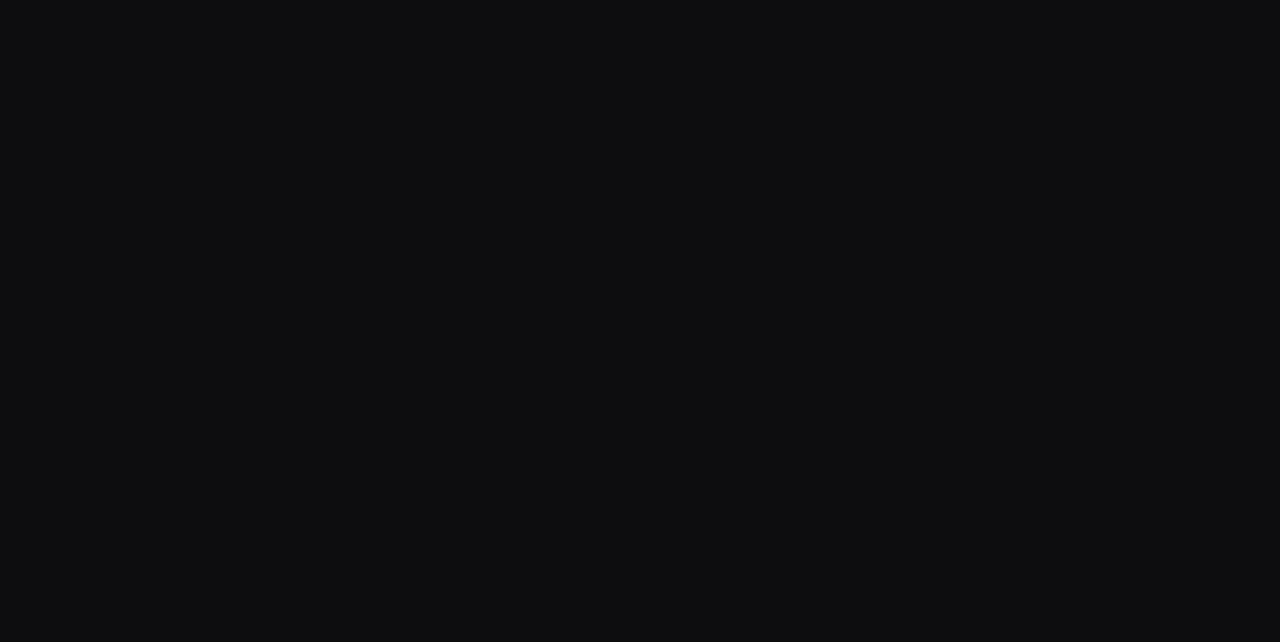
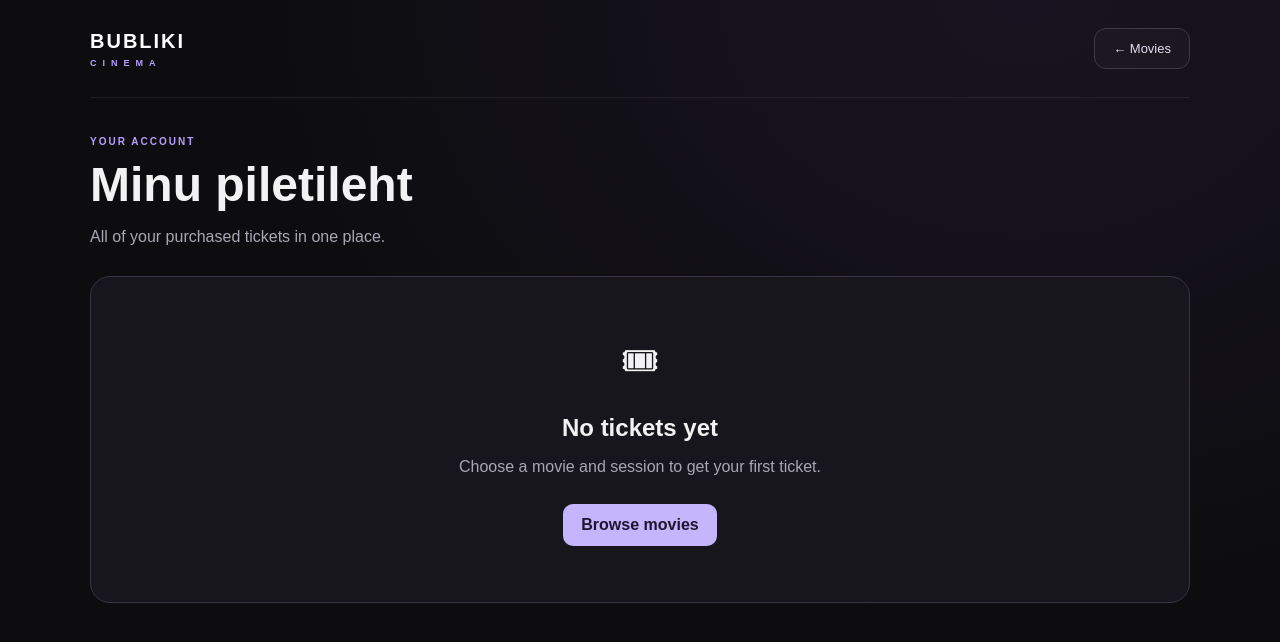
Before and after one commit to klaccdeduska/kino_project, a Vue app in the folder frontend/: page /my-tickets in a window 1280 px wide. Before the commit this address had no page. Shown: the top 642 px of the page. Built offline with nearby package versions, Linux system fonts and the light colour scheme.

Commit message:
Add my tickets page

```diff
--- a/frontend/src/router/index.ts
+++ b/frontend/src/router/index.ts
@@ -4,6 +4,7 @@ import BookingView from '../views/BookingView.vue'
 import PaymentView from '../views/PaymentView.vue'
 import TicketsView from '../views/TicketsView.vue'
 import AuthView from '../views/AuthView.vue'
+import MyTicketsView from '../views/MyTicketsView.vue'
 
 const router = createRouter({
   history: createWebHistory(import.meta.env.BASE_URL),
@@ -22,6 +23,11 @@ const router = createRouter({
       name: 'booking',
       component: BookingView,
     },
+    {
+      path: '/my-tickets',
+      name: 'my-tickets',
+      component: MyTicketsView,
+    }
   ],
 })
 
--- /dev/null
+++ b/frontend/src/views/MyTicketsView.vue
@@ -0,0 +1,319 @@
+<script setup lang="ts">
+import { computed } from 'vue'
+import { RouterLink } from 'vue-router'
+import { bookingState, formatPrice } from '../stores/booking'
+import { formatSessionDate } from '../utils/session'
+
+const orders = computed(() =>
+  [...bookingState.value.orders].sort((left, right) =>
+    `${right.date}T${right.time}`.localeCompare(`${left.date}T${left.time}`),
+  ),
+)
+
+const upcoming = computed(() =>
+  orders.value.filter(
+    (order) =>
+      new Date(`${order.date}T${order.time}:00`).getTime() >= Date.now(),
+  ),
+)
+
+const past = computed(() =>
+  orders.value.filter(
+    (order) =>
+      new Date(`${order.date}T${order.time}:00`).getTime() < Date.now(),
+  ),
+)
+</script>
+
+<template>
+  <main class="my-tickets-page">
+    <div class="shell">
+      <header class="topbar">
+        <RouterLink to="/" class="brand">
+          BUBLIKI<span>CINEMA</span>
+        </RouterLink>
+
+        <RouterLink to="/" class="back-button">
+          ← Movies
+        </RouterLink>
+      </header>
+
+      <div class="page-heading">
+        <p class="eyebrow">YOUR ACCOUNT</p>
+        <h1>Minu piletileht</h1>
+        <p>All of your purchased tickets in one place.</p>
+      </div>
+
+      <section v-if="orders.length === 0" class="empty-state">
+        <span aria-hidden="true">🎟</span>
+        <h2>No tickets yet</h2>
+        <p>Choose a movie and session to get your first ticket.</p>
+        <RouterLink to="/" class="primary-button">
+          Browse movies
+        </RouterLink>
+      </section>
+
+      <template v-else>
+        <section class="ticket-section" aria-labelledby="upcoming-title">
+          <div class="section-heading">
+            <h2 id="upcoming-title">Upcoming</h2>
+            <span>{{ upcoming.length }} orders</span>
+          </div>
+
+          <p v-if="upcoming.length === 0" class="none">
+            No upcoming tickets.
+          </p>
+
+          <div v-else class="orders-grid">
+            <article
+              v-for="order in upcoming"
+              :key="order.id"
+              class="order-card"
+            >
+              <div class="order-top">
+                <span class="status">Upcoming</span>
+                <strong>{{ formatPrice(order.totalCents) }}</strong>
+              </div>
+
+              <h3>{{ order.movieTitle }}</h3>
+              <p>{{ formatSessionDate(order.date) }} · {{ order.time }}</p>
+              <p>{{ order.hallName }} · {{ order.seats.join(', ') }}</p>
+
+              <RouterLink
+                class="ticket-link"
+                :to="{ name: 'tickets', params: { orderId: order.id } }"
+              >
+                View tickets →
+              </RouterLink>
+            </article>
+          </div>
+        </section>
+
+        <section class="ticket-section" aria-labelledby="past-title">
+          <div class="section-heading">
+            <h2 id="past-title">Past visits</h2>
+            <span>{{ past.length }} orders</span>
+          </div>
+
+          <p v-if="past.length === 0" class="none">
+            No past tickets.
+          </p>
+
+          <div v-else class="orders-grid">
+            <article
+              v-for="order in past"
+              :key="order.id"
+              class="order-card past"
+            >
+              <div class="order-top">
+                <span class="status">Visited</span>
+                <strong>{{ formatPrice(order.totalCents) }}</strong>
+              </div>
+
+              <h3>{{ order.movieTitle }}</h3>
+              <p>{{ formatSessionDate(order.date) }} · {{ order.time }}</p>
+              <p>{{ order.hallName }} · {{ order.seats.join(', ') }}</p>
+
+              <RouterLink
+                class="ticket-link"
+                :to="{ name: 'tickets', params: { orderId: order.id } }"
+              >
+                View tickets →
+              </RouterLink>
+            </article>
+          </div>
+        </section>
+      </template>
+    </div>
+  </main>
+</template>
+
+<style scoped>
+.my-tickets-page {
+  min-height: 100vh;
+  padding: 28px 24px 40px;
+  background: radial-gradient(
+    ellipse at 80% 0%,
+    #39275540,
+    transparent 55%
+  ), #0d0d0f;
+  color: #f2f2f3;
+}
+
+.shell {
+  max-width: 1100px;
+  margin: auto;
+}
+
+.topbar {
+  display: flex;
+  align-items: center;
+  justify-content: space-between;
+  gap: 16px;
+  padding-bottom: 28px;
+  border-bottom: 1px solid #ffffff12;
+}
+
+.brand {
+  color: #fff;
+  text-decoration: none;
+  font-size: 20px;
+  font-weight: 900;
+  letter-spacing: 2px;
+}
+
+.brand span {
+  display: block;
+  margin-top: 5px;
+  font-size: 9px;
+  letter-spacing: 6px;
+  color: #b6a0ff;
+}
+
+.back-button {
+  display: inline-flex;
+  align-items: center;
+  padding: 12px 18px;
+  border: 1px solid #3c3a46;
+  border-radius: 12px;
+  background: #ffffff05;
+  color: #e4dfef;
+  text-decoration: none;
+  font-size: 13px;
+}
+
+.page-heading {
+  margin: 38px 0 30px;
+}
+
+.eyebrow {
+  margin: 0 0 10px;
+  color: #b6a0ff;
+  font-size: 10px;
+  font-weight: 700;
+  letter-spacing: 2px;
+}
+
+h1 {
+  margin: 0;
+  font-size: clamp(32px, 5vw, 48px);
+}
+
+.page-heading > p:last-child {
+  color: #aaa6b4;
+}
+
+.empty-state,
+.order-card {
+  border: 1px solid #3a3348;
+  border-radius: 20px;
+  background: #17161c;
+}
+
+.empty-state {
+  padding: 56px 24px;
+  text-align: center;
+}
+
+.empty-state > span {
+  font-size: 38px;
+}
+
+.empty-state h2 {
+  margin: 16px 0 8px;
+}
+
+.empty-state p {
+  color: #aaa6b4;
+}
+
+.primary-button {
+  display: inline-block;
+  margin-top: 12px;
+  padding: 12px 18px;
+  border-radius: 10px;
+  background: #c4b5fd;
+  color: #20152f;
+  text-decoration: none;
+  font-weight: 700;
+}
+
+.ticket-section {
+  margin-top: 34px;
+}
+
+.section-heading {
+  display: flex;
+  align-items: center;
+  justify-content: space-between;
+  margin-bottom: 14px;
+}
+
+.section-heading h2 {
+  margin: 0;
+  font-size: 20px;
+}
+
+.section-heading span,
+.none {
+  color: #aaa6b4;
+  font-size: 12px;
+}
+
+.orders-grid {
+  display: grid;
+  grid-template-columns: repeat(2, minmax(0, 1fr));
+  gap: 16px;
+}
+
+.order-card {
+  padding: 22px;
+}
+
+.order-card.past {
+  opacity: 0.78;
+}
+
+.order-top {
+  display: flex;
+  align-items: center;
+  justify-content: space-between;
+}
+
+.status {
+  padding: 6px 10px;
+  border: 1px solid #645078;
+  border-radius: 999px;
+  color: #d8c8ff;
+  font-size: 11px;
+}
+
+.order-card h3 {
+  margin: 18px 0 10px;
+  font-size: 21px;
+}
+
+.order-card p {
+  color: #bbb2c9;
+  font-size: 13px;
+  line-height: 1.7;
+}
+
+.ticket-link {
+  display: inline-block;
+  margin-top: 8px;
+  color: #d1bfff;
+  font-size: 13px;
+  text-underline-offset: 4px;
+}
+
+@media (max-width: 700px) {
+  .my-tickets-page {
+    padding: 18px 14px 30px;
+  }
+
+  .orders-grid {
+    grid-template-columns: 1fr;
+  }
+}
+</style>
```
Also changed, not shown: frontend/src/views/MoviesView.vue (+243 -114 lines), 1 other file (tests, documents, lock files or other folders).
